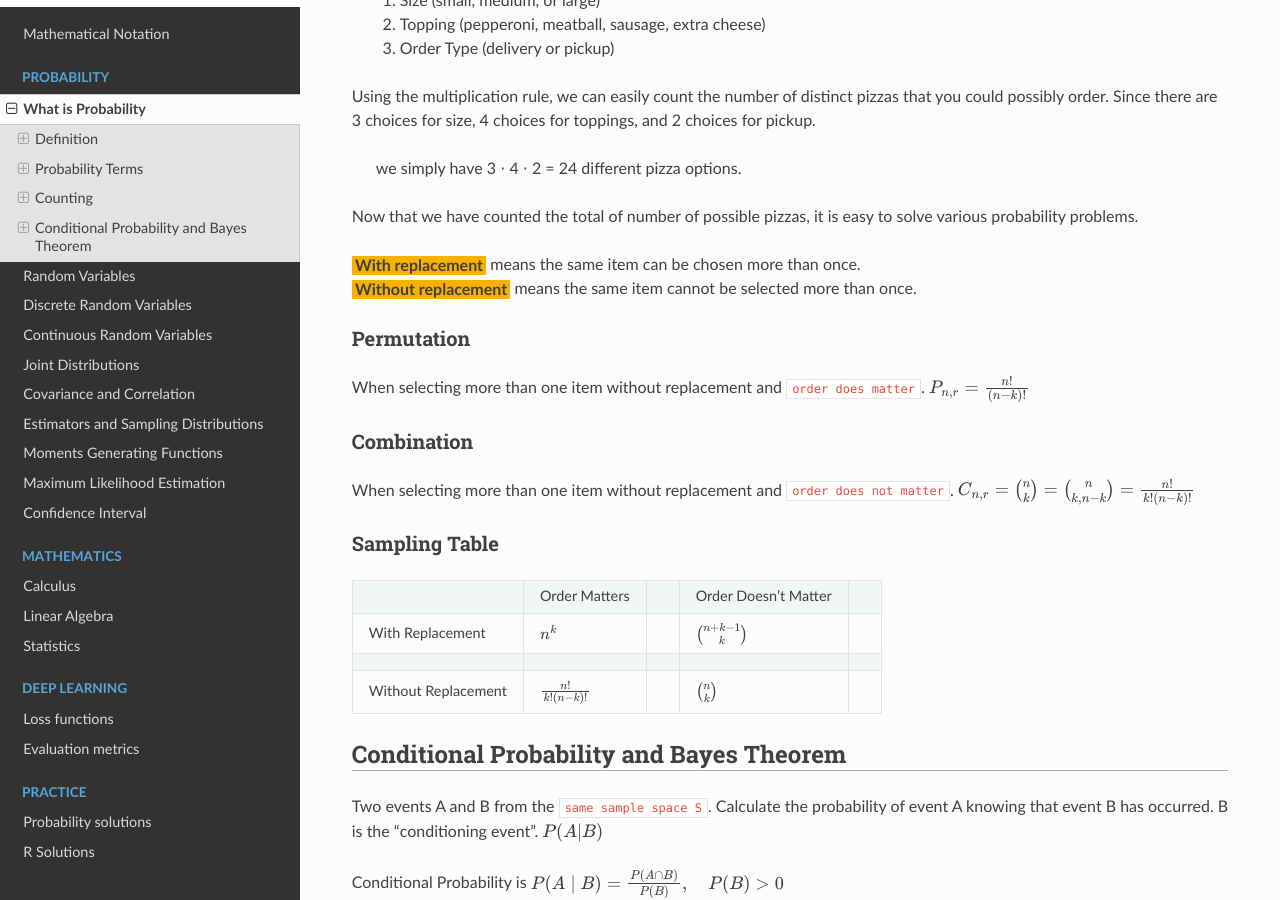
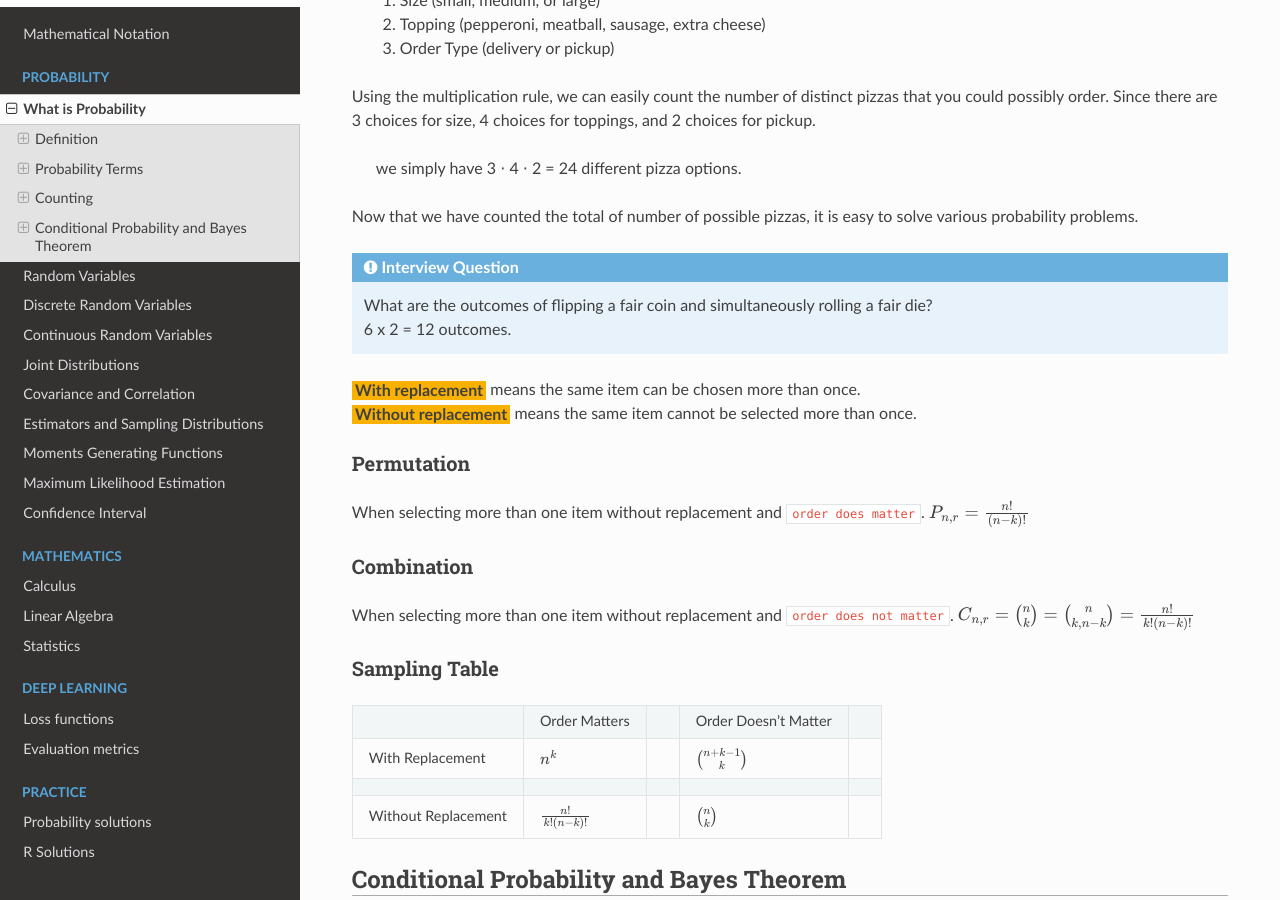
Before and after one commit to akkefa/ml-notes, a Sphinx documentation site: the page built from docs/probability/what_is_probability.rst, in a window 1280 px wide and 900 px high, scrolled down 2864 px. Built offline with Sphinx 7.4.7 and the Read the Docs theme 2.0.0, drawn with Linux system fonts in a browser that asks for light colours.

Commit message:
New changes.

```diff
--- a/docs/probability/what_is_probability.rst
+++ b/docs/probability/what_is_probability.rst
@@ -131,6 +131,11 @@ Since there are 3 choices for size, 4 choices for toppings, and 2 choices for pi
 
 Now that we have counted the total of number of possible pizzas, it is easy to solve various probability problems.
 
+.. admonition:: Interview Question
+
+    | What are the outcomes of flipping a fair coin and simultaneously rolling a fair die?
+    | 6 x 2 = 12 outcomes.
+
 
 | **With replacement** means the same item can be chosen more than once.
 | **Without replacement** means the same item cannot be selected more than once.
```
